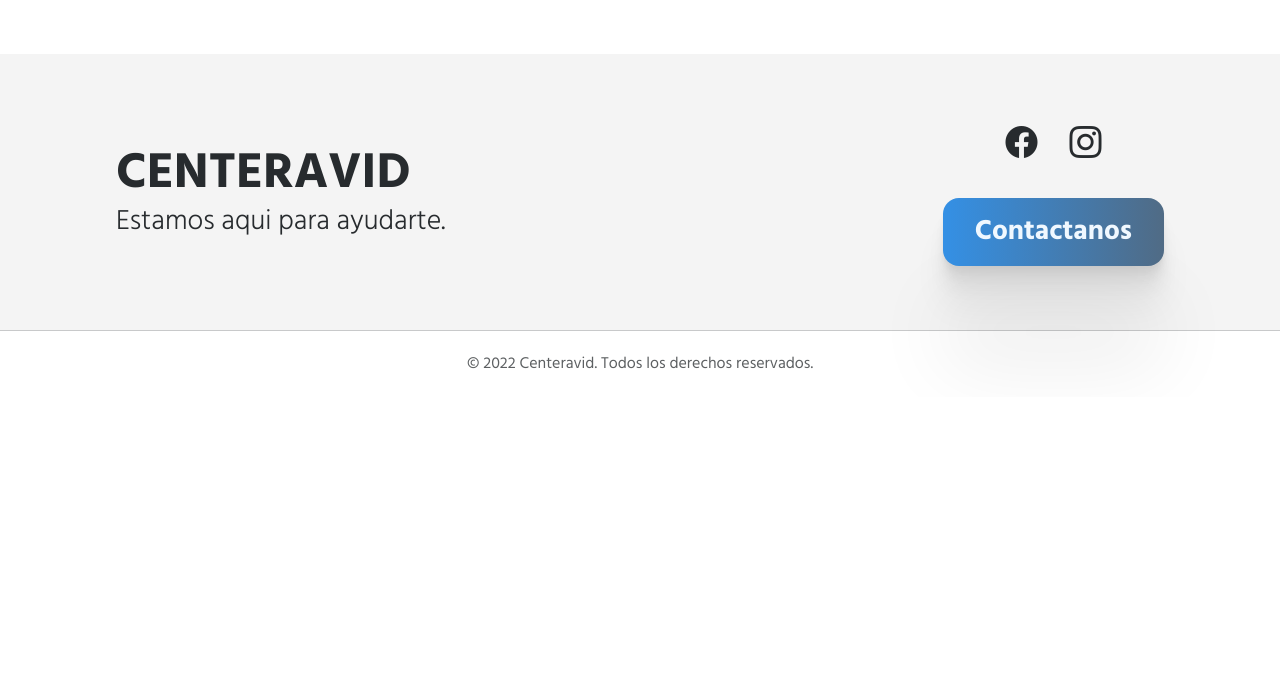
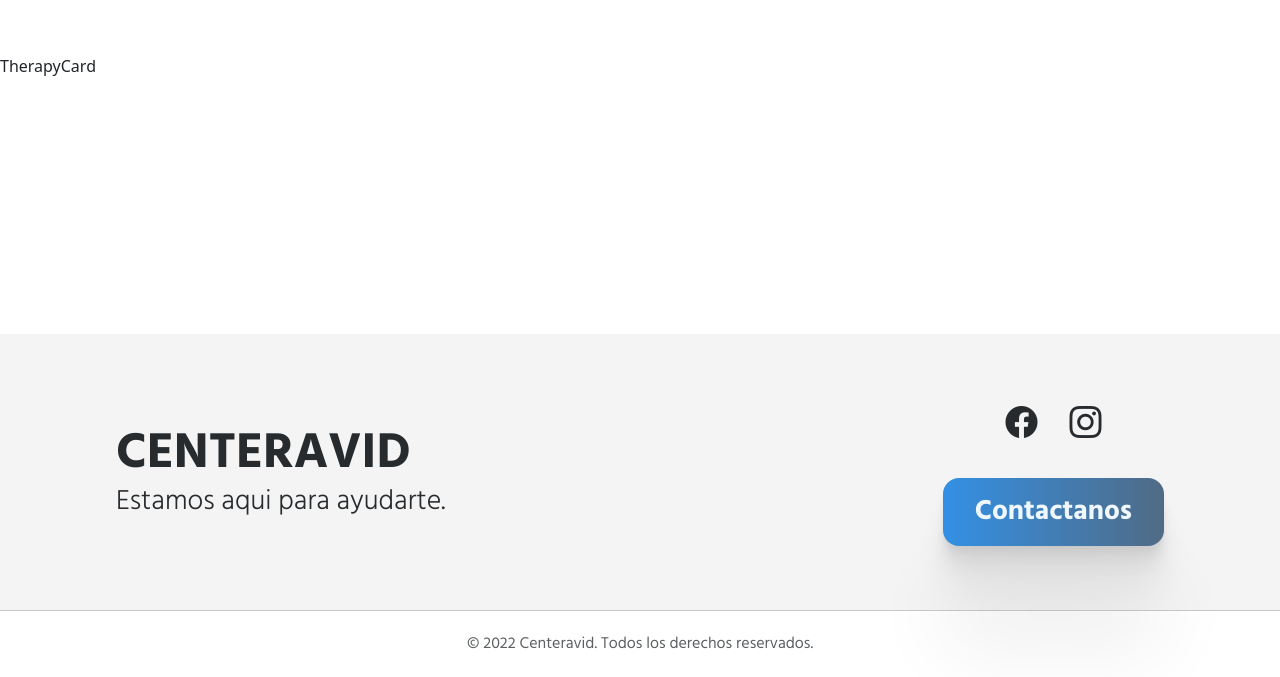
Before and after one commit to Mikadifo/Centeravid, a React (Create React App) app: page /terapias in a window 1280 px wide. Shown: the part 619-1296 px from the top of the page. Before the commit the page ends 1016 px from the top, so only its background shows below. Built offline with nearby package versions, Linux system fonts and the light colour scheme.

Commit message:
[mod] footer top margin

```diff
--- a/src/components/footer/Footer.css
+++ b/src/components/footer/Footer.css
@@ -1,3 +1,7 @@
+footer {
+  margin-top: 256px;
+}
+
 .foot-info {
   background-color: var(--color-black-05);
   padding: 64px 128px;
--- /dev/null
+++ b/src/components/therapyCard/TherapyCard.js
@@ -0,0 +1,5 @@
+const TherapyCard = ({ img, title, text }) => {
+    return <>TherapyCard</>;
+};
+
+export default TherapyCard;
--- a/src/views/home/Home.css
+++ b/src/views/home/Home.css
@@ -1,6 +1,10 @@
 .home-container {
   margin-top: 128px;
   padding: 0 128px;
+}
+
+.call-action-container {
+  margin-bottom: 256px;
 }
 
 .clinic-img {
@@ -31,10 +35,6 @@
   text-align: center;
   color: rgb(var(--color-black));
   margin-bottom: 64px;
-}
-
-.info-container {
-  margin: 256px 0;
 }
 
 .about-container {
--- a/src/views/home/Home.js
+++ b/src/views/home/Home.js
@@ -15,7 +15,7 @@ import './Home.css';
 const Home = () => {
     return (
         <div className="home-container">
-            <div id="home" className="row">
+            <div className="row call-action-container">
                 <div className="col-sm-6 ps-0 pe-0 text-center">
                     <div>
                         <h1>CENTERAVID</h1>
--- a/src/views/therapies/Therapies.js
+++ b/src/views/therapies/Therapies.js
@@ -1,3 +1,4 @@
+import TherapyCard from '../../components/therapyCard/TherapyCard';
 import TopCard from '../../components/topCard/TopCard';
 
 const Therapies = () => {
@@ -7,6 +8,7 @@ const Therapies = () => {
                 title={'Terapias'}
                 subtitle={'Ofrecemos las mejores terapias de rehabilitación'}
             />
+            <TherapyCard />
         </>
     );
 };
```
Also changed, not shown: src/components/therapyCard/TherapyCard.css (added).
